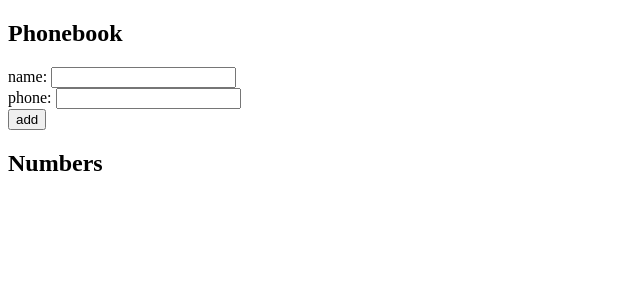
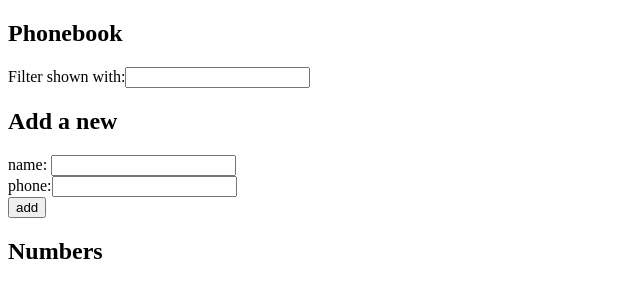
Before and after one commit to amandeep90s/fullstack-react-course, a React (Vite) app in the folder part2/phonebook/: page / in a window 1280 px wide. Shown: the top 300 px of the page, without its empty margins (0-640 px from the left). Built offline with nearby package versions, Linux system fonts and the light colour scheme.

Commit message:
Part 2 - Exercise 2.9 is completed

```diff
--- a/part2/phonebook/src/App.jsx
+++ b/part2/phonebook/src/App.jsx
@@ -4,6 +4,7 @@ const App = () => {
 	const [persons, setPersons] = useState([]);
 	const [newName, setNewName] = useState("");
 	const [newPhone, setNewPhone] = useState("");
+	const [filter, setFilter] = useState("");
 
 	const handleNewName = (e) => setNewName(e.target.value);
 
@@ -29,15 +30,29 @@ const App = () => {
 		}
 	};
 
+	const byFilterField = (p) =>
+		p.name.toLowerCase().includes(filter.toLowerCase());
+
+	const personsToShow = filter ? persons.filter(byFilterField) : persons;
+
 	return (
 		<div>
 			<h2>Phonebook</h2>
+			<div>
+				Filter shown with:
+				<input
+					type="text"
+					value={filter}
+					onChange={(e) => setFilter(e.target.value)}
+				/>
+			</div>
+			<h2>Add a new </h2>
 			<form onSubmit={handleSubmit}>
 				<div>
 					name: <input type="text" value={newName} onChange={handleNewName} />
 				</div>
 				<div>
-					phone:{" "}
+					phone:
 					<input type="text" value={newPhone} onChange={handleNewPhone} />
 				</div>
 				<div>
@@ -46,7 +61,7 @@ const App = () => {
 			</form>
 
 			<h2>Numbers</h2>
-			{persons.map((person, index) => (
+			{personsToShow.map((person, index) => (
 				<p key={person.name + index}>
 					{person.name} : {person.phone}
 				</p>
```
